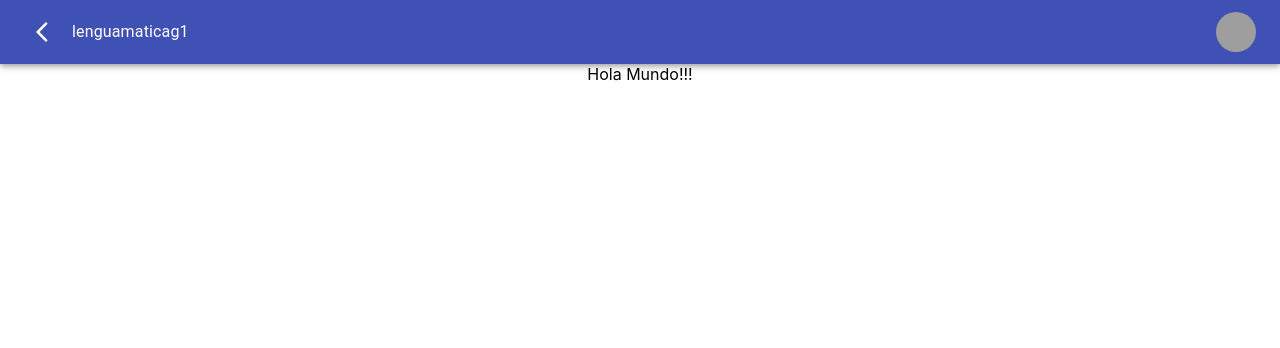
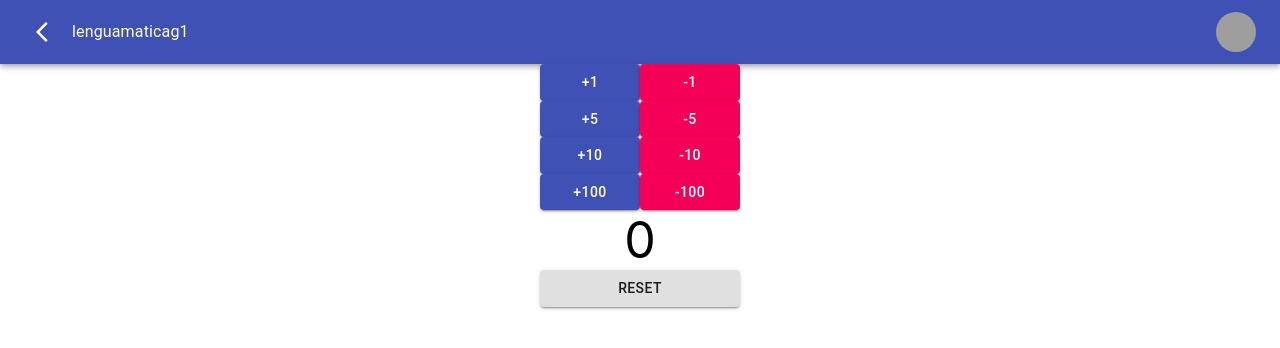
Before and after one commit to buscoma/lenguag1, a React (Create React App) app: page / in a window 1280 px wide. Shown: the top 348 px of the page. Built offline with nearby package versions, Linux system fonts and the light colour scheme; grey boxes are pictures that could not be loaded.

Commit message:
counter in login_page

```diff
--- a/src/App.js
+++ b/src/App.js
@@ -1,6 +1,7 @@
 import React from 'react';
 import './App.css';
 import Navbar from './Components/Navbar/Navbar'
+import Counter from './Components/LoginPage/LoginPage'
 
 function App() {
   let user = {'Name': 'Pablo'};
@@ -8,7 +9,7 @@ function App() {
   return (
     <div className="App">
       <Navbar AppName="lenguamaticag1" User={user}></Navbar>
-      Hola Mundo!!!
+      <Counter/>
     </div>
   );
 }
--- /dev/null
+++ b/src/Components/LoginPage/LoginPage.css
@@ -0,0 +1,16 @@
+.increment {
+    width: 100px;
+}
+
+.decrement {
+    width: 100px;
+}
+
+.reset {
+    width: 200px;
+}
+
+.count {
+    font-size: 50px;
+    padding: 15px 30px;
+}
--- /dev/null
+++ b/src/Components/LoginPage/LoginPage.jsx
@@ -0,0 +1,86 @@
+import React from 'react';
+import PropTypes from 'prop-types';
+import './LoginPage.css';
+import Button from '@material-ui/core/Button';
+
+export default class Counter extends React.Component{
+
+    constructor(){
+        super();
+        this.state = {
+            counter : 0
+        }
+
+        this.increment = this.increment.bind(this)
+        this.decrement = this.decrement.bind(this)
+        this.reset = this.reset.bind(this)
+    }
+
+    render() {
+        return(
+            <div className="counter">
+                <CounterButton by={1} incrementMethod={this.increment} decrementMethod={this.decrement}/>
+                <CounterButton by={5} incrementMethod={this.increment} decrementMethod={this.decrement}/>
+                <CounterButton by={10} incrementMethod={this.increment} decrementMethod={this.decrement}/>
+                <CounterButton by={100} incrementMethod={this.increment} decrementMethod={this.decrement}/>
+                <span className="count">{this.state.counter}</span>
+                <div><Button variant="contained" className="reset" onClick={this.reset}>Reset</Button></div>
+            </div>
+        );
+    }
+
+    increment(by){
+        this.setState( (prevState) => {
+            return {counter : prevState.counter + by}
+            }
+        );
+    }
+
+    decrement(by){
+        this.setState( (prevState) => {
+            return {counter : prevState.counter - by}
+            }
+        );
+    }
+
+    reset(){
+        this.setState({
+            counter: 0
+        })
+    };
+
+}
+
+class CounterButton extends React.Component{
+    constructor(){
+        super();
+        this.increment = this.increment.bind(this)
+        this.decrement = this.decrement.bind(this)
+    }
+
+    render() {
+        return(
+            <div className="counterButton">
+                <Button variant="contained" color="primary" className="increment" onClick={this.increment}>+{this.props.by}</Button>
+                <Button variant="contained" color="secondary" className="decrement" onClick={this.decrement}>-{this.props.by}</Button>
+            </div>
+        )
+    }
+
+    increment() {
+        this.props.incrementMethod(this.props.by);
+    }
+
+    decrement() {
+        this.props.decrementMethod(this.props.by);
+    }
+
+}
+
+CounterButton.defaultProps = {
+    by: 1
+};
+
+CounterButton.propType = {
+    by: PropTypes.number
+};
```
Also changed, not shown: src/Components/LoginPage/LoginPage.js (deleted, +0 -11 lines).
